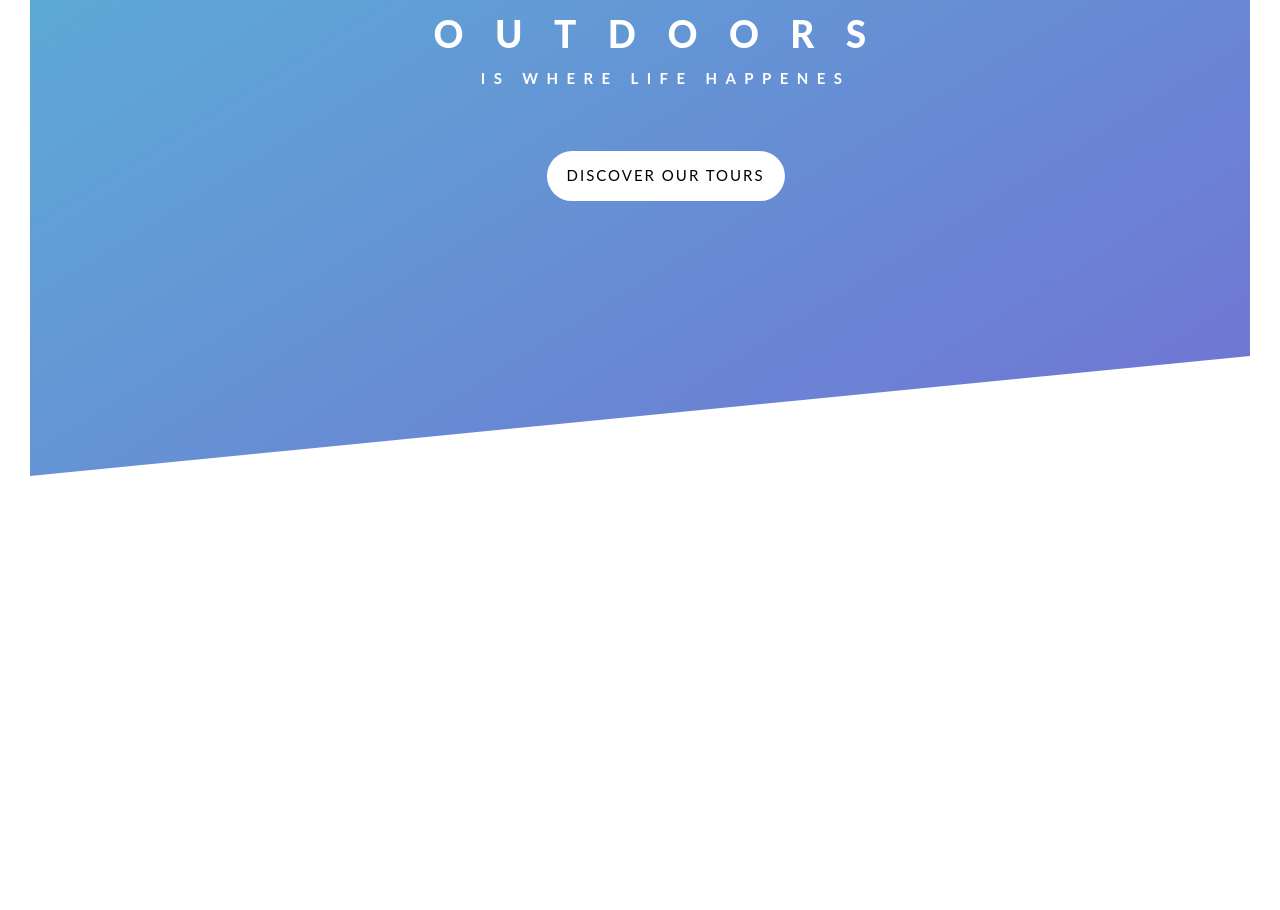
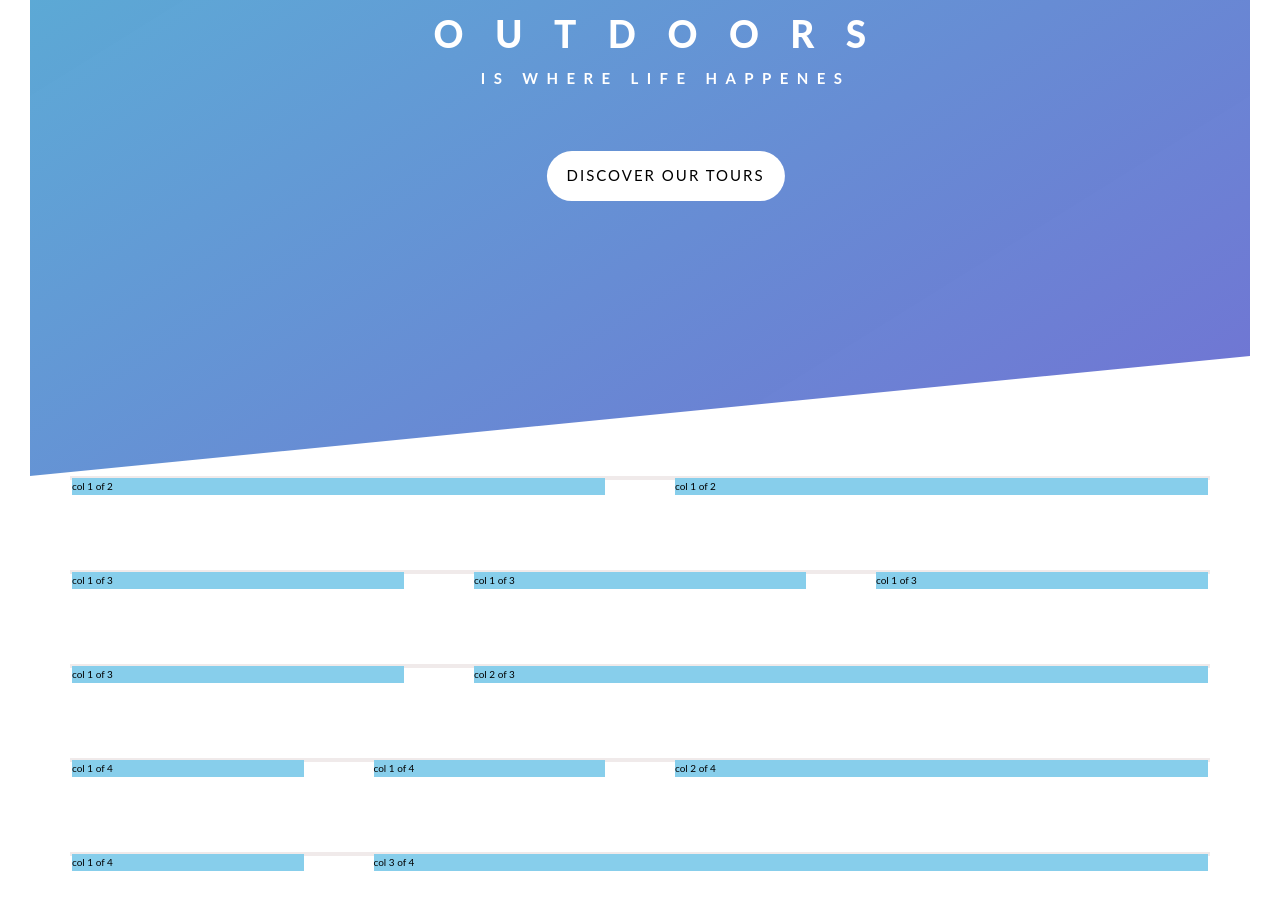
Before and after one commit to Jyotisaini123400/CSS_SCSS, a website: page Project 1/index.html in a window 1280 px wide. Shown: the part 314-1224 px from the top of the page. Before the commit the page ends 820 px from the top, so only its background shows below. Drawn offline with Linux system fonts and the light colour scheme.

Commit message:
5. Building a Custom Grid with Floats

```diff
--- a/Project 1/index.html
+++ b/Project 1/index.html
@@ -21,5 +21,29 @@
         <a href="#" class="btn btn-white btn-animation">Discover our tours </a>
       </div>
     </header>
+    <section class="grid-test">
+      <div class="row">
+        <div class="col-1-of-2">col 1 of 2</div>
+        <div class="col-1-of-2">col 1 of 2</div>
+      </div>
+      <div class="row">
+        <div class="col-1-of-3">col 1 of 3</div>
+        <div class="col-1-of-3">col 1 of 3</div>
+        <div class="col-1-of-3">col 1 of 3</div>
+      </div>
+      <div class="row">
+        <div class="col-1-of-3">col 1 of 3</div>
+        <div class="col-2-of-3">col 2 of 3</div>
+      </div>
+      <div class="row">
+        <div class="col-1-of-4">col 1 of 4</div>
+        <div class="col-1-of-4">col 1 of 4</div>
+        <div class="col-2-of-4">col 2 of 4</div>
+      </div>
+      <div class="row">
+        <div class="col-1-of-4">col 1 of 4</div>
+        <div class="col-3-of-4">col 3 of 4</div>
+      </div>
+    </section>
   </body>
 </html>
--- a/Project 1/sass/abstracts/_mixins.scss
+++ b/Project 1/sass/abstracts/_mixins.scss
@@ -0,0 +1,7 @@
+@mixin clearfix {
+  &::after {
+    contain: " ";
+    display: table;
+    clear: both;
+  }
+}
--- a/Project 1/sass/abstracts/_variables.scss
+++ b/Project 1/sass/abstracts/_variables.scss
@@ -1,6 +1,11 @@
+// colors
 $mideum-darkblue: rgba(52, 52, 192, 0.164);
 $blue-color: rgba(18, 152, 197, 0.158);
 $light-blue: lightblue;
 $black-color: #000;
 $white-color: #fff;
 $light-black: rgba(161, 158, 158, 0.966);
+//grid
+$grid-width: 114rem;
+$gutter-vertical: 9rem;
+$gutter-horizontal: 7rem;
--- /dev/null
+++ b/Project 1/sass/layout/_grid.scss
@@ -0,0 +1,45 @@
+.grid-test {
+  margin-bottom: 400px;
+}
+.row {
+  border: 2px solid rgb(240, 234, 234);
+  max-width: $grid-width;
+  background-color: #eee;
+  margin: 0 auto;
+  &:not(:last-child) {
+    margin-bottom: $gutter-vertical;
+  }
+  @include clearfix;
+
+  [class^="col-"] {
+    background-color: skyblue;
+    float: left;
+    &:not(:last-child) {
+      margin-right: $gutter-horizontal;
+    }
+  }
+  .col-1-of-2 {
+    width: calc((100% - #{$gutter-horizontal}) / 2);
+  }
+  .col-1-of-3 {
+    width: calc((100% - 2 * #{$gutter-horizontal}) / 3);
+  }
+  .col-2-of-3 {
+    width: calc(
+      2 * ((100% - 2 * #{$gutter-horizontal}) / 3) + #{$gutter-horizontal}
+    );
+  }
+  .col-1-of-4 {
+    width: calc((100% - 3 * #{$gutter-horizontal}) / 4);
+  }
+  .col-2-of-4 {
+    width: calc(
+      2 * ((100% - 3 * #{$gutter-horizontal}) / 4) + #{$gutter-horizontal}
+    );
+  }
+  .col-3-of-4 {
+    width: calc(
+      3 * ((100% - 3 * #{$gutter-horizontal}) / 4) + 2 * #{$gutter-horizontal}
+    );
+  }
+}
--- a/Project 1/sass/main.scss
+++ b/Project 1/sass/main.scss
@@ -1,12 +1,19 @@
+/* Abstracts*/
 @import "abstracts/functions";
 @import "abstracts/mixins";
 @import "abstracts/variables";
+/* Base*/
 
 @import "base/animation";
 @import "base/base";
 @import "base/typography";
 @import "base/utilities.scss";
-@import "pages/home";
+/* Components*/
 
 @import "components/button";
+/* Layout*/
+@import "layout/grid";
+
 @import "layout/header";
+/* Pages*/
+@import "pages/home";
```
Also changed, not shown: Project 1/css/style.css.
